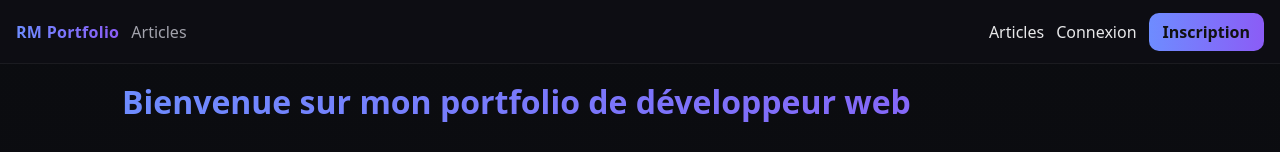
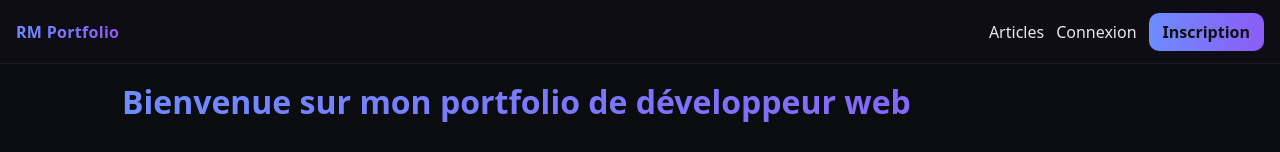
Before and after one commit to Rayane-Merzougui/Portfolio-Frontend, a React (Vite) app: page / in a window 1280 px wide. Shown: the top 152 px of the page. Built offline with nearby package versions, Linux system fonts and the light colour scheme; no server answers.

Commit message:
dernier ajustement de la navbar

```diff
--- a/src/components/Navbar.jsx
+++ b/src/components/Navbar.jsx
@@ -18,9 +18,6 @@ export default function Navbar() {
       <div className="nav-left">
         <Link to="/" className="brand">
           RM Portfolio
-        </Link>
-        <Link to="/articles" className="link">
-          Articles
         </Link>
       </div>
 
```
